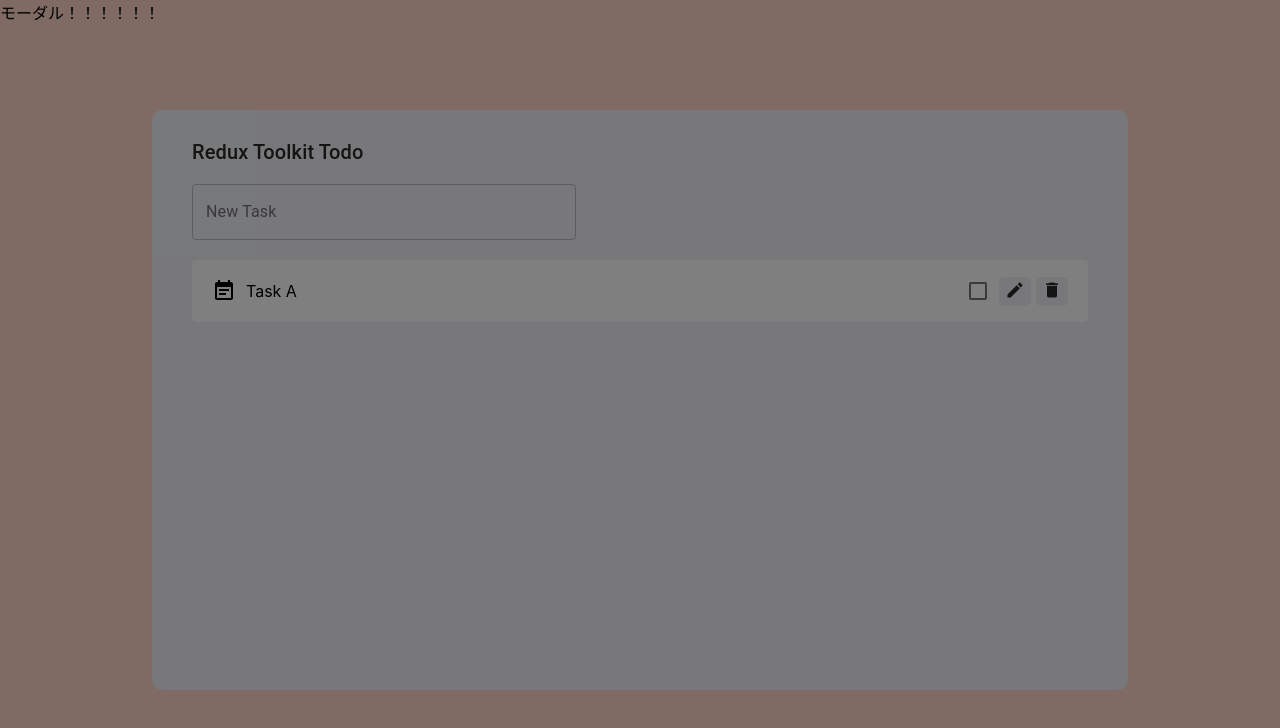
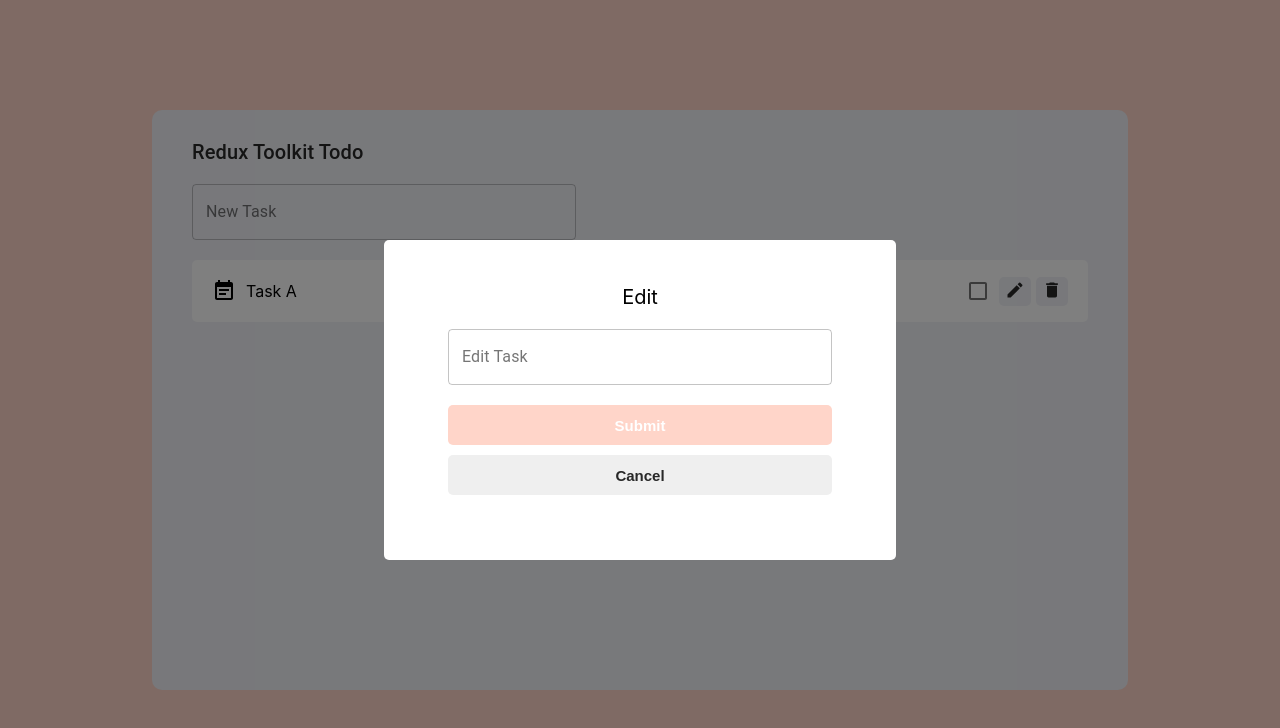
Before and after one commit to kameoman/toolkit-todo, a React (Create React App) app: page / in a window 1280 px wide. Both pictures are taken after a click on the button 1015 px from the left and 291 px from the top of the page. Shown: the top 728 px of the page. Built offline with nearby package versions, Linux system fonts and the light colour scheme.

Commit message:
modalデザイン修正機能実装

```diff
--- a/src/features/task/taskForm/TaskForm.module.scss
+++ b/src/features/task/taskForm/TaskForm.module.scss
@@ -6,5 +6,36 @@
     .text_field {
       width: 100%;
     }
+
+    .button_wrapper {
+      display: flex;
+      justify-content: space-between;
+      flex-direction: column;
+      margin-top: 20px;
+
+      .submit_button,
+      .cancel_button {
+        width: 100%;
+        height: 40px;
+        font-weight: bold;
+        font-size: 15px;
+        border: none;
+        border-radius: 5px;
+
+        &:hover {
+          cursor: pointer;
+        }
+      }
+
+      .submit_button {
+        margin-bottom: 10px;
+        background-color: #ffd5c9;
+        color: #ffffff;
+      }
+
+      .cancel_button {
+        color: #282828;
+      }
+    }
   }
 }
--- a/src/features/task/taskForm/TaskForm.tsx
+++ b/src/features/task/taskForm/TaskForm.tsx
@@ -9,7 +9,11 @@
   taskTitle: string;
 };
 
-const TaskForm: React.FC = () => {
+type PropTypes = {
+  edit?: boolean;
+};
+
+const TaskForm: React.FC<PropTypes> = ({ edit }) => {
   const dispatch = useDispatch();
   const { register, handleSubmit, reset } = useForm();
   const handleCreate = (data: Inputs) => {
@@ -24,14 +28,23 @@
         noValidate
         autoComplete="off"
       >
-
         <TextField
           id="outlined-basic"
-          label="New Task"
+          label={edit ? "Edit Task" : "New Task"}
           variant="outlined"
           {...register("taskTitle", { required: true })}
           className={styles.text_field}
         />
+        {edit ? (
+          <div className={styles.button_wrapper}>
+            <button type="submit" className={styles.submit_button}>
+              Submit
+            </button>
+            <button type="button" className={styles.cancel_button}>
+              Cancel
+            </button>
+          </div>
+        ) : null}
       </form>
     </div>
   );
--- a/src/features/task/taskItem/TaskItem.module.scss
+++ b/src/features/task/taskItem/TaskItem.module.scss
@@ -38,3 +38,29 @@
     }
   }
 }
+
+.modal {
+  display: flex;
+  justify-content: center;
+  align-items: center;
+
+  .modal_content {
+    background: #ffffff;
+    width: 40vw;
+    height: 40vh;
+    display: flex;
+    flex-direction: column;
+    align-items: center;
+    justify-content: center;
+    border-radius: 5px;
+
+    &:focus {
+      outline: none;
+    }
+
+    .modal_title {
+      margin-bottom: 20px;
+      font-size: 20px;
+    }
+  }
+}
--- a/src/features/task/taskItem/TaskItem.tsx
+++ b/src/features/task/taskItem/TaskItem.tsx
@@ -36,10 +36,7 @@
           inputProps={{ "aria-label": "primary checkbox" }}
           className={styles.checkbox}
         />
-        <button
-          onClick={handleOpen}
-          className={styles.edit_button}
-        >
+        <button onClick={handleOpen} className={styles.edit_button}>
           <EditIcon className={styles.icon} />
         </button>
         <button
@@ -52,10 +49,12 @@
       <Modal
         open={open}
         onClose={handleClose}
-        aria-labelledby="simple-modal-title"
-        aria-describedby="simple-modal-description"
+        className={styles.modal}
       >
-      <div>モーダル！！！！！！</div>
+        <div className={styles.modal_content}>
+          <div className={styles.modal_title}>Edit</div>
+          <TaskForm edit/>
+        </div>
       </Modal>
     </div>
   );
```
